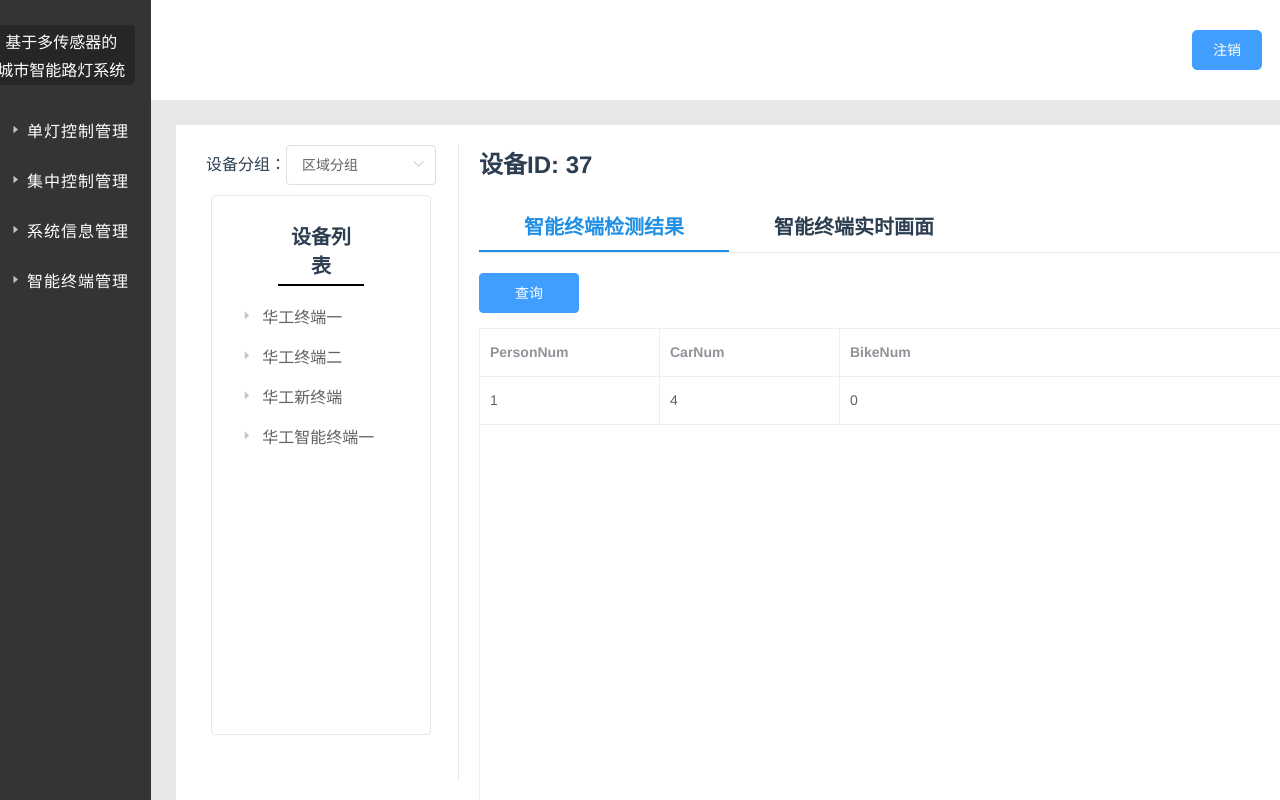
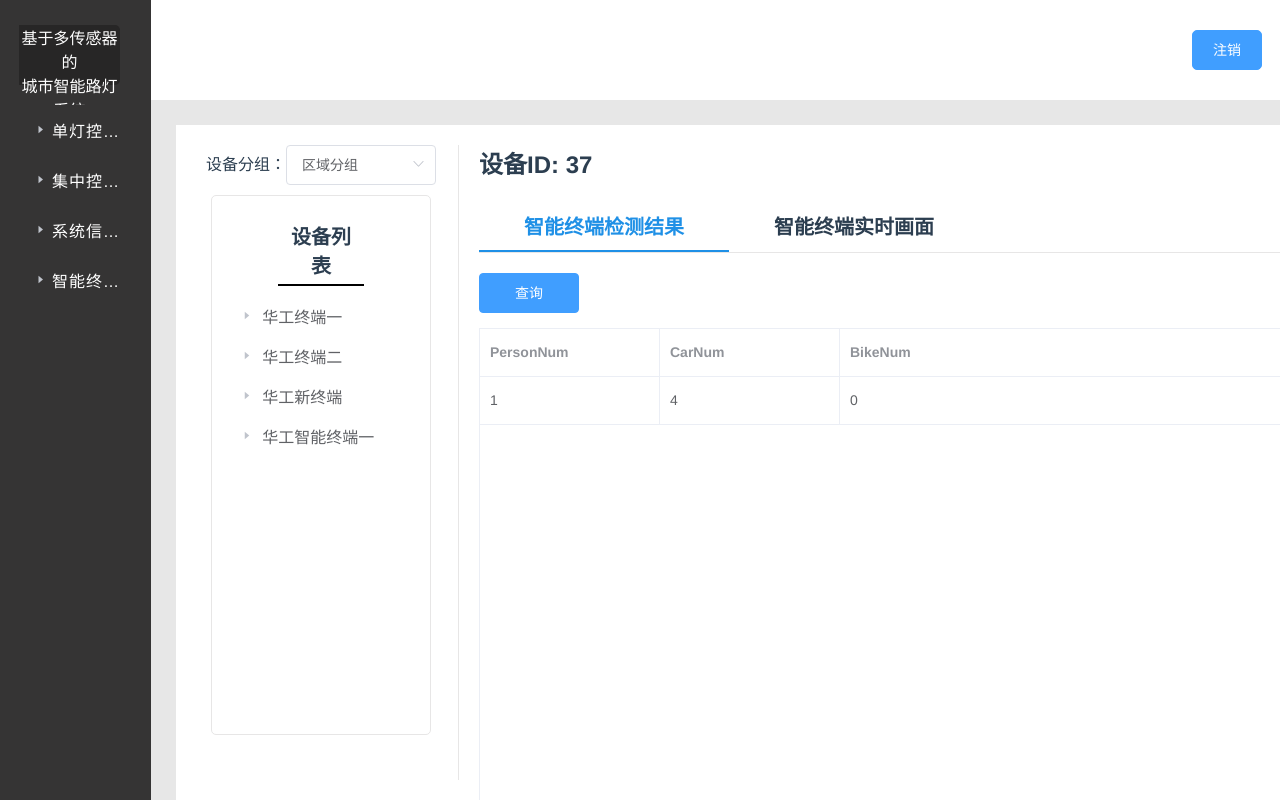
Before and after one commit to luoweida04/iot_structure, a Vue app: page / in a window 1280 px wide. Built offline with nearby package versions, Linux system fonts and the light colour scheme.

Commit message:
no message

```diff
--- a/src/App.vue
+++ b/src/App.vue
@@ -297,7 +297,8 @@ export default {
 .leftNav {
   height: 100vh;
   background-color: rgb(53, 52, 52);
-  padding-top: 25px;
+  // padding-top: 25px;
+  padding: 25px;
   .mainTitle {
     display: flex;
     flex-direction: column;
@@ -308,6 +309,7 @@ export default {
     background-color: rgb(39, 38, 38);
     border-top-right-radius: 5px;
     border-bottom-right-radius: 5px;
+    margin: auto;
     margin-bottom: 20px;
   }
   .el-tree {
```
